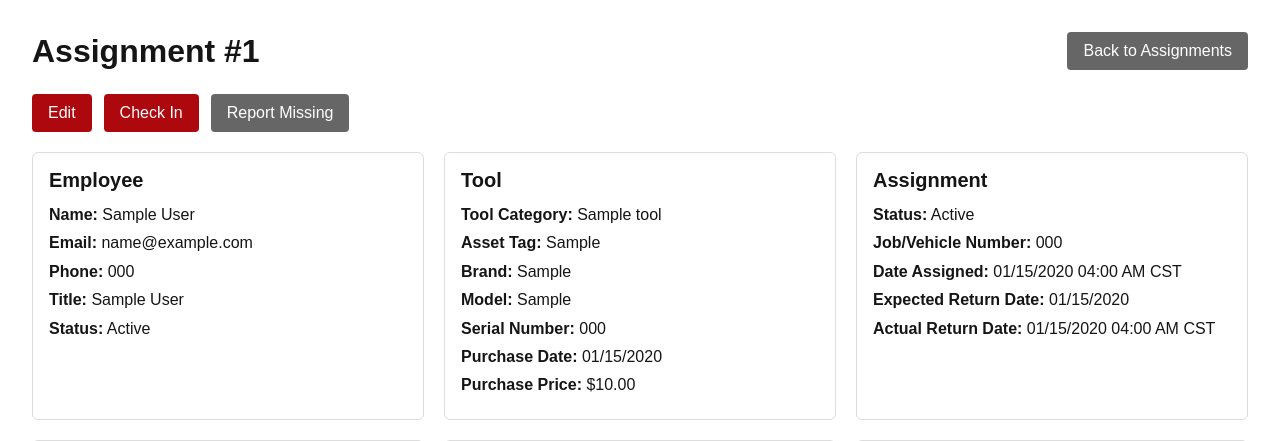
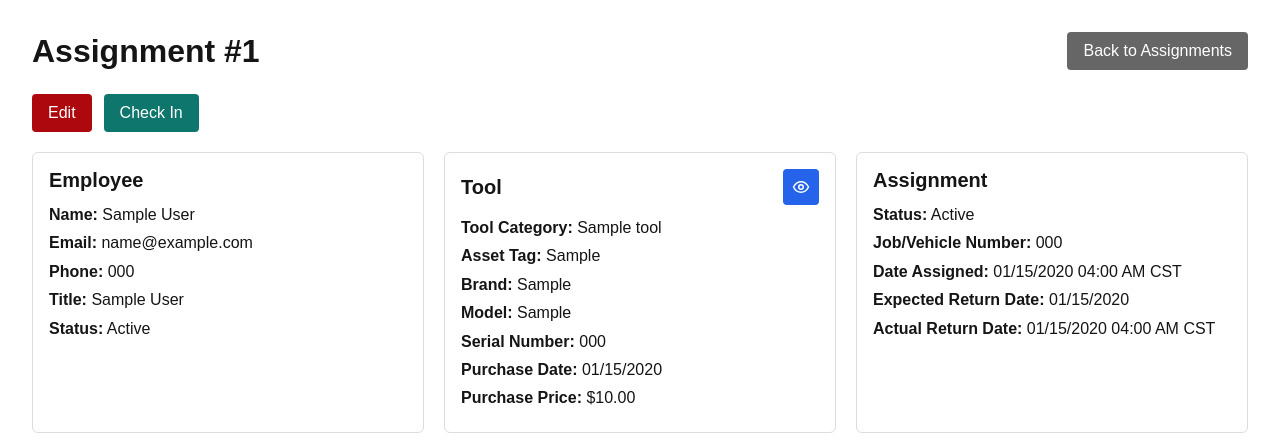
Before and after one commit to ryan4336/ToolTrack-WebApp, a Flask app: page /assignments/1 in a window 1280 px wide. Shown: the part 90-531 px from the top of the page. Run offline with Flask 3, Linux system fonts and the light colour scheme; the visitor is signed in with stand-in values (Sample User, id 1); tables that the repository leaves empty hold one stand-in row (values such as "Sample post"); parts of the project's set-up code (start-up, migrations or seed data) failed here and were passed over.

Commit message:
Updated assignment details page and prevented check-in of missing tools
- Prevent missing tools from being checked in through the UI and backend
- Disable and fade the Check In button when a tool is missing
- Added a warning to the assignment header for missing tools
- Removed the Report Missing button from Assignment Details
- Added an eye icon button for viewing tool details
- Added styling for the tool section header and icon button
- Removed an extra semicolon from the login SQL query

```diff
--- a/app.py
+++ b/app.py
@@ -311,7 +311,7 @@ def login():
             query = """
                 SELECT email, password_hash
                 FROM employee
-                WHERE email = %s AND admin = TRUE AND active = TRUE;;
+                WHERE email = %s AND admin = TRUE AND active = TRUE;
             """
             cursor.execute(query, (username,))
             admin = cursor.fetchone()
@@ -1241,6 +1241,7 @@ def edit_assignment(assignment_id):
         flash("You cannot edit a closed assignment.", "error")
         return redirect(url_for('assignment_details', assignment_id=assignment.assignment_id))
 
+
     if request.method == "POST":
         return_date_text = request.form.get("expected_return_date", "")
         notes = request.form.get("notes", "").strip()
@@ -1596,6 +1597,10 @@ def check_in_tool(assignment_id):
         flash("This assignment has already been checked in.", "error")
         return redirect(return_url)
 
+    if tool.status == "Missing":
+        flash("Mark the tool as found before checking it in.", "error")
+        return redirect(return_url)
+
     conditions = ["New", "Good", "Fair", "Poor", "Unknown"]
     statuses = ["Available", "Damaged", "Under Repair"]
 
@@ -1632,6 +1637,11 @@ def check_in_tool(assignment_id):
                 if not assignment.active:
                     db.session.rollback()
                     flash("This assignment has already been checked in.", "error")
+                    return redirect(return_url)
+
+                if tool.status == "Missing":
+                    db.session.rollback()
+                    flash("Mark the tool as found before checking it in.", "error")
                     return redirect(return_url)
 
                 # Store UTC without timezone information
--- a/static/style.css
+++ b/static/style.css
@@ -331,6 +331,16 @@ body {
     background-color: #dc3545;
 }
 
+/* Disabled check-in button styling */
+.button-check-in:disabled {
+    opacity: 0.45;
+    cursor: not-allowed;
+}
+
+.button-check-in:disabled:hover {
+    background-color: #0f766e;
+}
+
 /* View details - blue */
 .button-view {
     background-color: #2563eb;
@@ -548,6 +558,28 @@ body {
     margin: 6px 0;
     line-height: 1.4;
     overflow-wrap: anywhere;
+}
+
+/* Align section header and action button */
+.details-section-header {
+    display: flex;
+    justify-content: space-between;
+    align-items: center;
+    margin-bottom: 12px;
+}
+
+.details-section-header h2 {
+    margin: 0;
+}
+
+/* Icon button inside details sections */
+.details-section-header .button-icon {
+    display: inline-flex;
+    align-items: center;
+    justify-content: center;
+    width: 36px;
+    height: 36px;
+    padding: 0;
 }
 
 /* Preserve line breaks entered in the notes field */
--- a/templates/assignment_details.html
+++ b/templates/assignment_details.html
@@ -1,10 +1,19 @@
 {% extends "base.html" %}
+{% from "_action_icons.html" import action_icon %}
 
 {% block title %}Assignment Details | ToolTrack{% endblock %}
 
 {% block content %}
 <div class="list-header">
-    <h1>Assignment #{{ assignment.assignment_id }}</h1>
+    <div>
+        <h1>Assignment #{{ assignment.assignment_id }}</h1>
+
+        {% if assignment.active and tool.status == "Missing" %}
+            <p class="warning-status-low">
+                This tool is currently missing. Mark it as found before checking it in.
+            </p>
+        {% endif %}
+    </div>
 
     <a href="{{ url_for('assignments') }}" class="button button-cancel">
         Back to Assignments
@@ -13,15 +22,28 @@
 <!-- Display assignment actions -->
 {% if assignment.active %}
 <div class="assignment-actions">
-    <a href="{{ url_for('edit_assignment', assignment_id=assignment.assignment_id) }}" class="button">Edit</a>
-    <!-- Open check-in and return to this assignment afterward -->
-    <a href="{{ url_for('check_in_tool',
-                        assignment_id=assignment.assignment_id,
-                        source='details') }}"
-    class="button">
-        Check In
+
+    <a href="{{ url_for('edit_assignment', assignment_id=assignment.assignment_id) }}"
+       class="button">
+        Edit
     </a>
-    <button type="button" class="button button-cancel">Report Missing</button>
+
+    {% if tool.status == "Missing" %}
+        <button type="button"
+                class="button button-check-in"
+                title="Mark the tool as found before checking it in."
+                disabled>
+            Check In
+        </button>
+    {% else %}
+        <a href="{{ url_for('check_in_tool',
+                            assignment_id=assignment.assignment_id,
+                            source='details') }}"
+           class="button button-check-in">
+            Check In
+        </a>
+    {% endif %}
+
 </div>
 {% endif %}
 
@@ -38,7 +60,18 @@
 
     <!-- Show the tool's current information -->
     <section class="details-section">
+    <div class="details-section-header">
         <h2>Tool</h2>
+
+        <a href="{{ url_for('tool_details',
+                            asset_id=tool.asset_id,
+                            assignment_id=assignment.assignment_id) }}"
+           class="button button-small button-icon button-view"
+           title="View Tool Details"
+           aria-label="View details for tool {{ tool.asset_tag }}">
+            {{ action_icon("view") }}
+        </a>
+    </div>
         <p><strong>Tool Category:</strong> {{ tool.tool_name }}</p>
         <p><strong>Asset Tag:</strong> {{ tool.asset_tag }}</p>
         <p><strong>Brand:</strong> {{ tool.brand or "—" }}</p>
```
